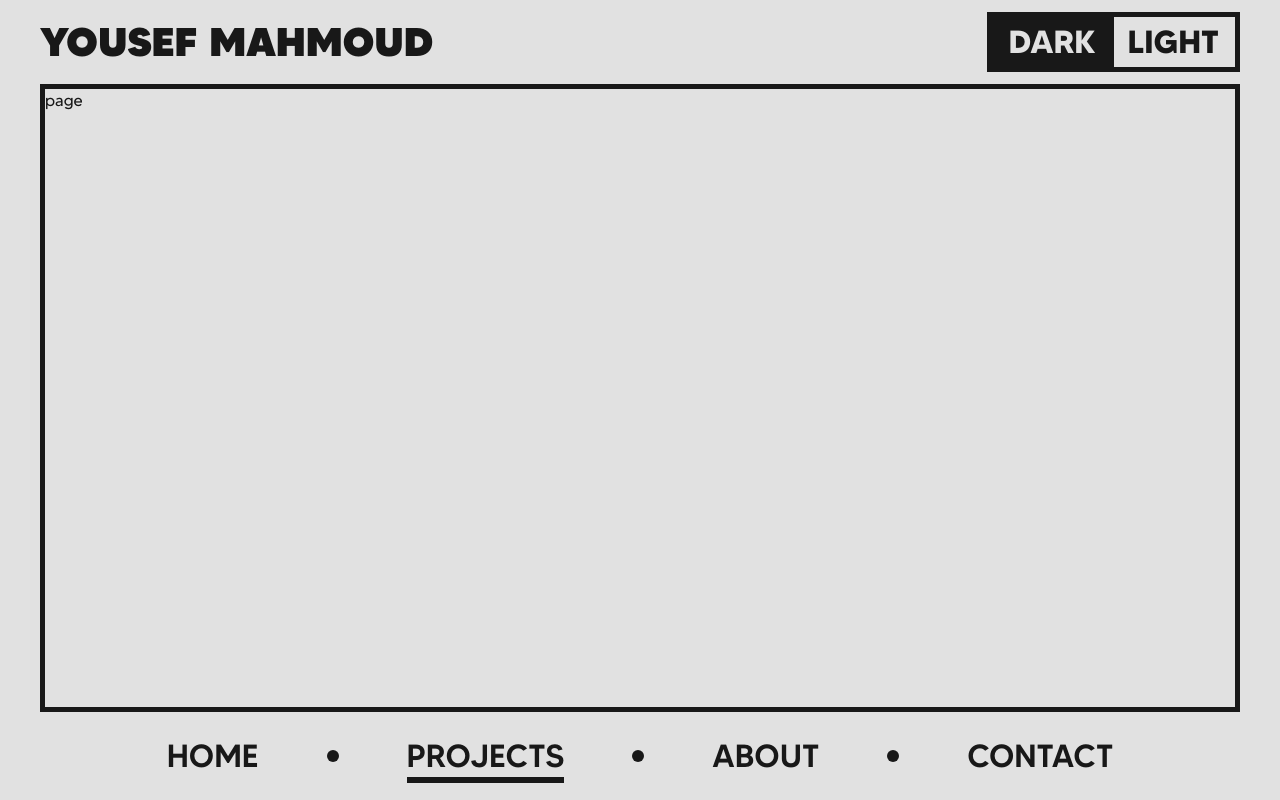
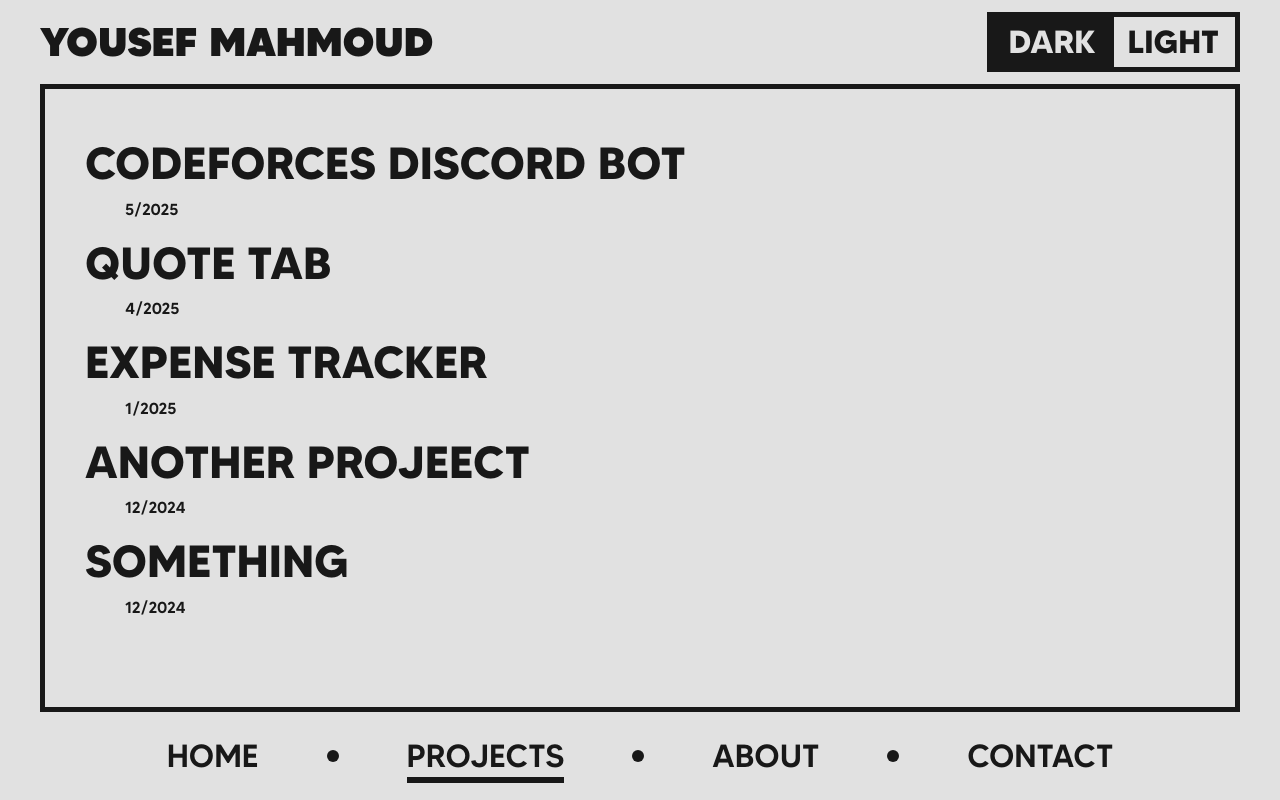
Before and after one commit to usefmahmud/portfolio, a Next.js app: page /projects in a window 1280 px wide. Built offline with nearby package versions, Linux system fonts and the light colour scheme.

Commit message:
feat(projects): implement the projects list with hover card functionality and styling based on current active project

```diff
--- a/app/layout.tsx
+++ b/app/layout.tsx
@@ -31,7 +31,9 @@
 }>) {
   return (
     <html lang='en'>
-      <body className={`${madeTommyFamily.variable} antialiased`}>
+      <body
+        className={`${madeTommyFamily.variable} overflow-hidden antialiased`}
+      >
         <div className='flex h-screen flex-col px-10'>
           <Header />
           <div className='border-foreground h-full w-full border-5'>
--- a/app/projects/page.tsx
+++ b/app/projects/page.tsx
@@ -1,7 +1,10 @@
+import ProjectsList from '@/components/projects/projects-list';
 import React from 'react';
 
 const page = () => {
-  return <div>page</div>;
+  return <div>
+    <ProjectsList />
+  </div>;
 };
 
 export default page;
--- /dev/null
+++ b/components/projects/project-card.tsx
@@ -0,0 +1,48 @@
+import { cn } from '@/lib/utils';
+import { Project } from '@/types/project';
+import Link from 'next/link';
+import React from 'react';
+
+interface ProjectCardProps {
+  project: Project;
+  onMouseEnter: (e: React.MouseEvent<HTMLHeadElement>) => void;
+  onMouseLeave: () => void;
+  onMouseMove: (e: React.MouseEvent<HTMLHeadElement>) => void;
+  isActive: boolean;
+}
+
+const ProjectCard = ({
+  project,
+  onMouseEnter,
+  onMouseLeave,
+  onMouseMove,
+  isActive,
+}: ProjectCardProps) => {
+  return (
+    <li
+      className={cn(
+        'flex w-fit list-none flex-col select-none',
+        !isActive && 'opacity-25'
+      )}
+    >
+      <Link href={project.url} target='_blank'>
+        <h3
+          className='text-[45px] font-bold'
+          onMouseEnter={onMouseEnter}
+          onMouseLeave={onMouseLeave}
+          onMouseMove={onMouseMove}
+        >
+          {project.name.toUpperCase()}
+        </h3>
+        <p className='ms-10 font-medium'>
+          {project.date.toLocaleDateString('en-EG', {
+            month: 'numeric',
+            year: 'numeric',
+          })}
+        </p>
+      </Link>
+    </li>
+  );
+};
+
+export default ProjectCard;
--- /dev/null
+++ b/components/projects/project-hover-card.tsx
@@ -0,0 +1,18 @@
+import React from 'react';
+
+interface ProjectHoverCardProps {
+  position: { x: number; y: number };
+  content: string;
+}
+const ProjectHoverCard = ({ position, content }: ProjectHoverCardProps) => {
+  return (
+    <div
+      className='border-foreground bg-background w-full max-w-[500px] border-5 p-4'
+      style={{ position: 'absolute', left: position.x, top: position.y }}
+    >
+      {content}
+    </div>
+  );
+};
+
+export default ProjectHoverCard;
--- /dev/null
+++ b/components/projects/projects-list.tsx
@@ -0,0 +1,58 @@
+'use client';
+import React, { useState } from 'react';
+import { createPortal } from 'react-dom';
+import ProjectHoverCard from './project-hover-card';
+import { PROJECTS } from '@/data/projects';
+import ProjectCard from './project-card';
+
+const ProjectsList = () => {
+  const [showCard, setShowCard] = useState(false);
+  const [cardPosition, setCardPosition] = useState({ x: 0, y: 0 });
+  const [activeProject, setActiveProject] = useState(-1);
+
+  const handleMouseEnter = (e: React.MouseEvent<HTMLHeadElement>) => {
+    const target = e.currentTarget;
+    const rect = target.getBoundingClientRect();
+    setCardPosition({ x: rect.left, y: rect.bottom });
+    setShowCard(true);
+  };
+
+  const handleMouseLeave = () => {
+    setShowCard(false);
+    setActiveProject(-1);
+  };
+
+  const handleMouseMove = (e: React.MouseEvent<HTMLHeadElement>) => {
+    setCardPosition({ x: e.clientX - 20, y: e.clientY + 30 });
+  };
+
+  return (
+    <div className='ps-10 pt-10'>
+      <ul className='flex flex-col gap-2'>
+        {PROJECTS.map((project, index) => (
+          <ProjectCard
+            key={index}
+            project={project}
+            onMouseEnter={(e) => {
+              handleMouseEnter(e);
+              setActiveProject(index);
+            }}
+            onMouseLeave={handleMouseLeave}
+            onMouseMove={handleMouseMove}
+            isActive={activeProject === index || activeProject === -1}
+          />
+        ))}
+      </ul>
+      {showCard &&
+        createPortal(
+          <ProjectHoverCard
+            position={cardPosition}
+            content={PROJECTS[activeProject].descriptiion}
+          />,
+          document.body
+        )}
+    </div>
+  );
+};
+
+export default ProjectsList;
--- /dev/null
+++ b/data/projects.ts
@@ -0,0 +1,42 @@
+import { Project } from '@/types/project';
+
+export const PROJECTS: Project[] = [
+  {
+    id: 1,
+    name: 'CODEFORCES DISCORD BOT',
+    date: new Date('2025-05-01'),
+    descriptiion:
+      'Lorem, ipsum dolor sit amet consectetur adipisicing elit. Explicabo, reiciendis?',
+    url: 'https://github.com/usefmahmud/discord-codeforces-bot',
+  },
+  {
+    id: 2,
+    name: 'QUOTE TAB',
+    date: new Date('2025-04-01'),
+    descriptiion: 'A browser extension for inspirational quotes',
+    url: '#',
+  },
+  {
+    id: 3,
+    name: 'EXPENSE TRACKER',
+    date: new Date('2025-01-01'),
+    descriptiion:
+      'Lorem ipsum dolor sit amet consectetur adipisicing elit. Ducimus similique, vel rem fugiat quod recusandae cupiditate eius. Officiis, corrupti maiores!',
+    url: '#',
+  },
+  {
+    id: 4,
+    name: 'ANOTHER PROJEECT',
+    date: new Date('2024-12-01'),
+    descriptiion: 'Another interesting project',
+    url: '#',
+  },
+  {
+    id: 5,
+    name: 'SOMETHING',
+    date: new Date('2024-12-01'),
+    descriptiion:
+      'Lorem ipsum dolor sit amet consectetur adipisicing elit. Ducimus similique',
+    url: '#',
+  },
+];
--- /dev/null
+++ b/types/project.d.ts
@@ -0,0 +1,7 @@
+export type Project = {
+  id: int;
+  name: string;
+  date: Date;
+  descriptiion: string;
+  url: string;
+};
```
